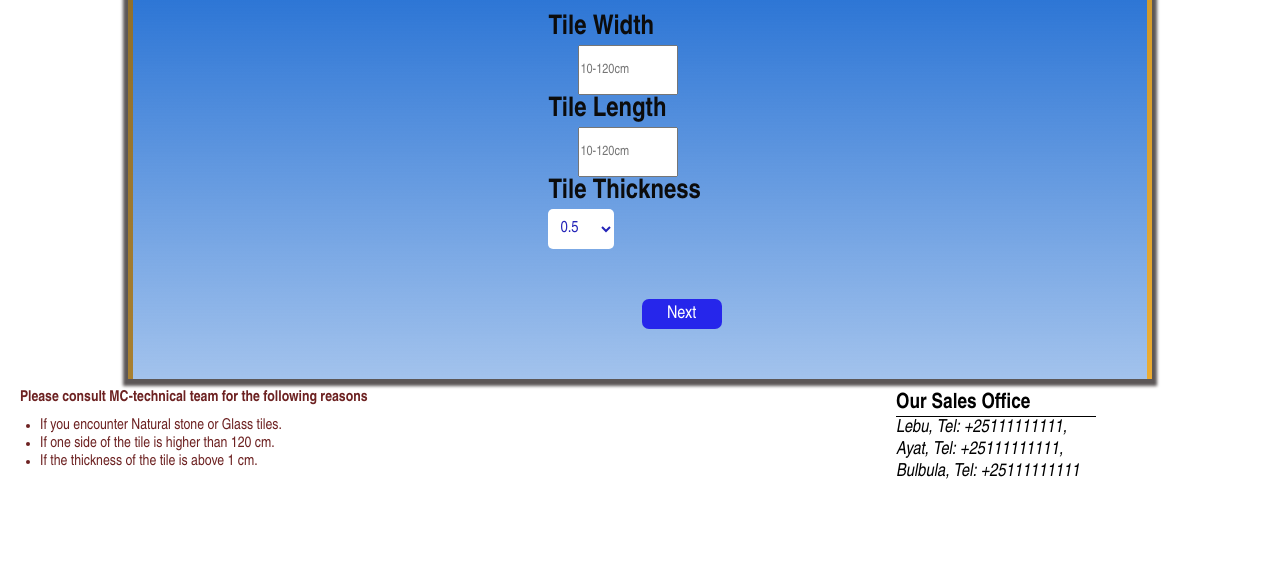
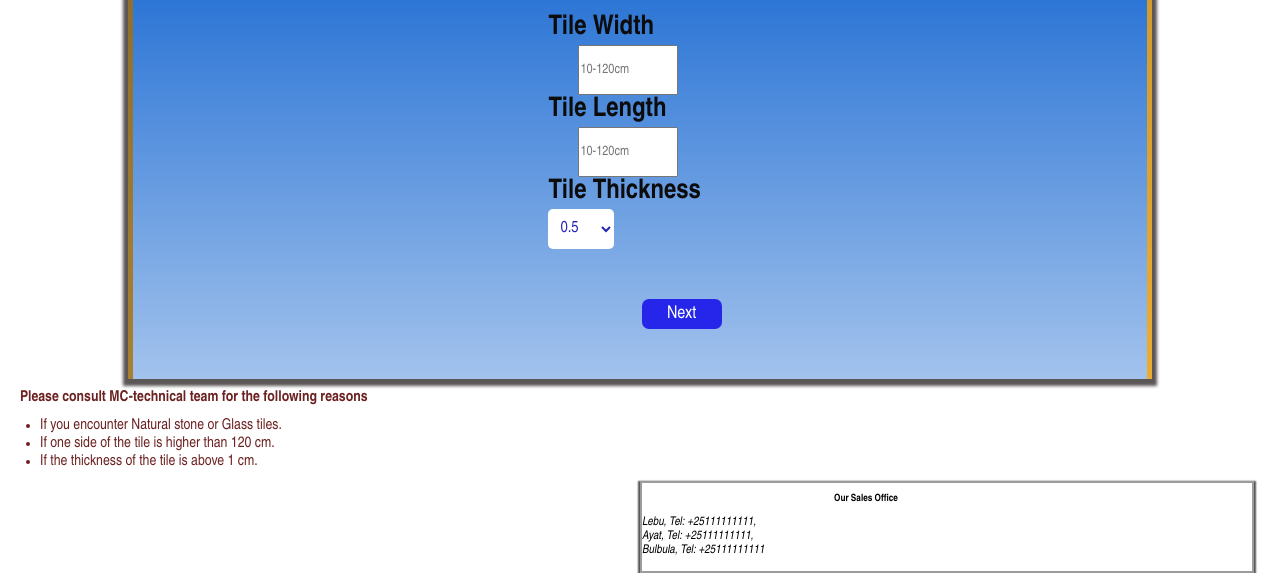
Before and after one commit to mc-tile-adhesive/solution, a plain HTML site: page index.html in a window 1280 px wide. Shown: the part 322-895 px from the top of the page. Before the commit the page ends 827 px from the top, so only its background shows below. Drawn offline with Linux system fonts and the light colour scheme.

Commit message:
Update style.css

```diff
--- a/Css/style.css
+++ b/Css/style.css
@@ -230,7 +230,6 @@ select {
 
 .attention{
   width: 500px;
-  max-width:30vw;
   justify-content: right;
 }
 .attention, ul{
@@ -243,19 +242,27 @@ select {
   margin: 10px;
 }
 
-.address{
-  margin-left: 70vw;
-  margin-top: -90px;
+.address h3{
+  margin-top: 10px;
+  margin-left: 15vw;
+  margin-bottom: 10px;
 }
 .address-phone{
   font-size: 11px;
   color: blue;
   list-style: none;
 }
+.address{
+  margin-left: 50%;
+  border: #00000063 2px solid;
+  box-shadow: 0 2px 1.5px  2px rgb(92, 87, 87);
+  margin-right: 2%;
+  font-size: 12px;
+
+}
 
 .address h3{
-  border-bottom: #000000 1px solid;
-  width: 200px;
+  font-size: 10px;
 }
 .img2{
   width: 100vw;
```
